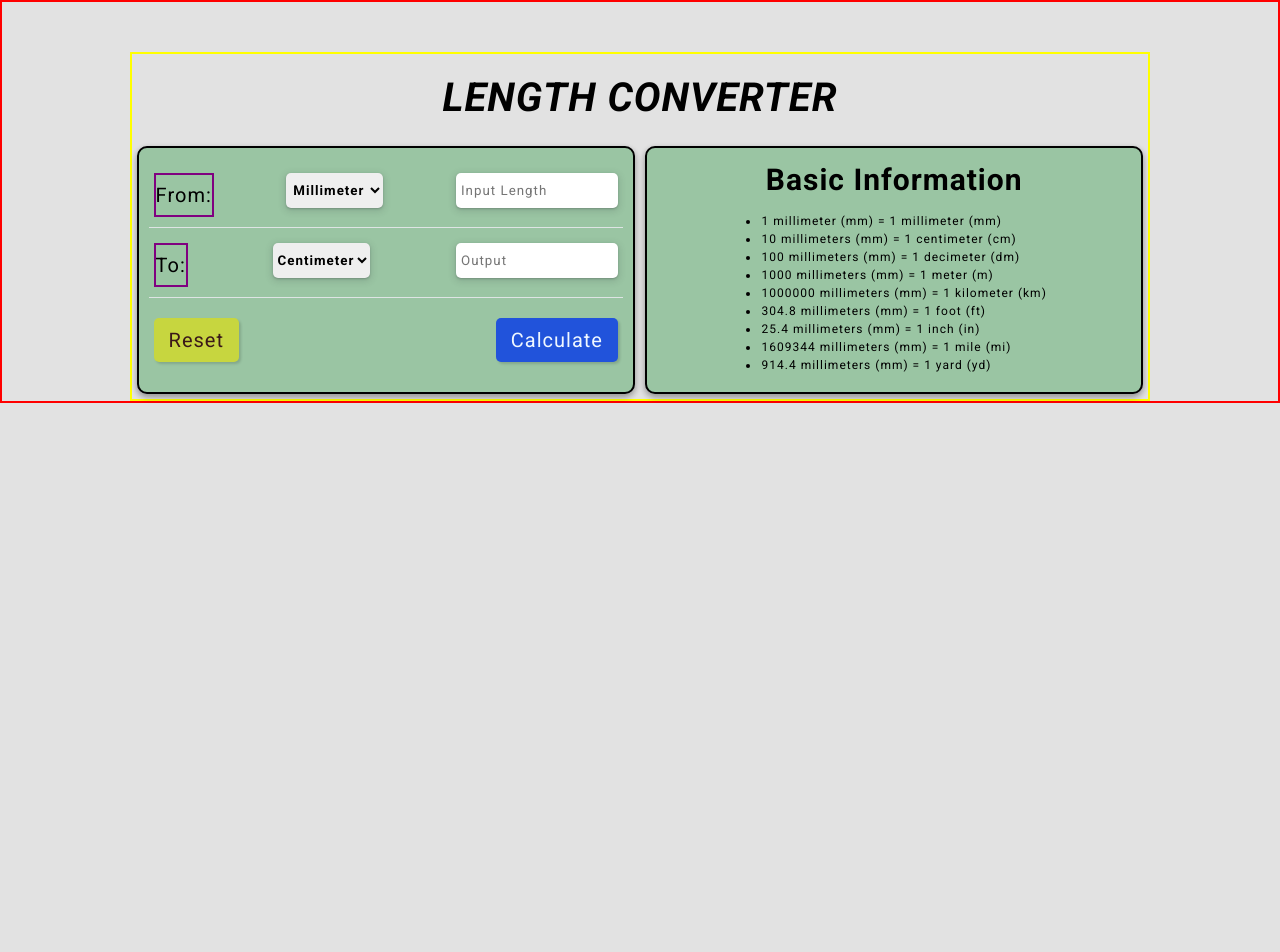
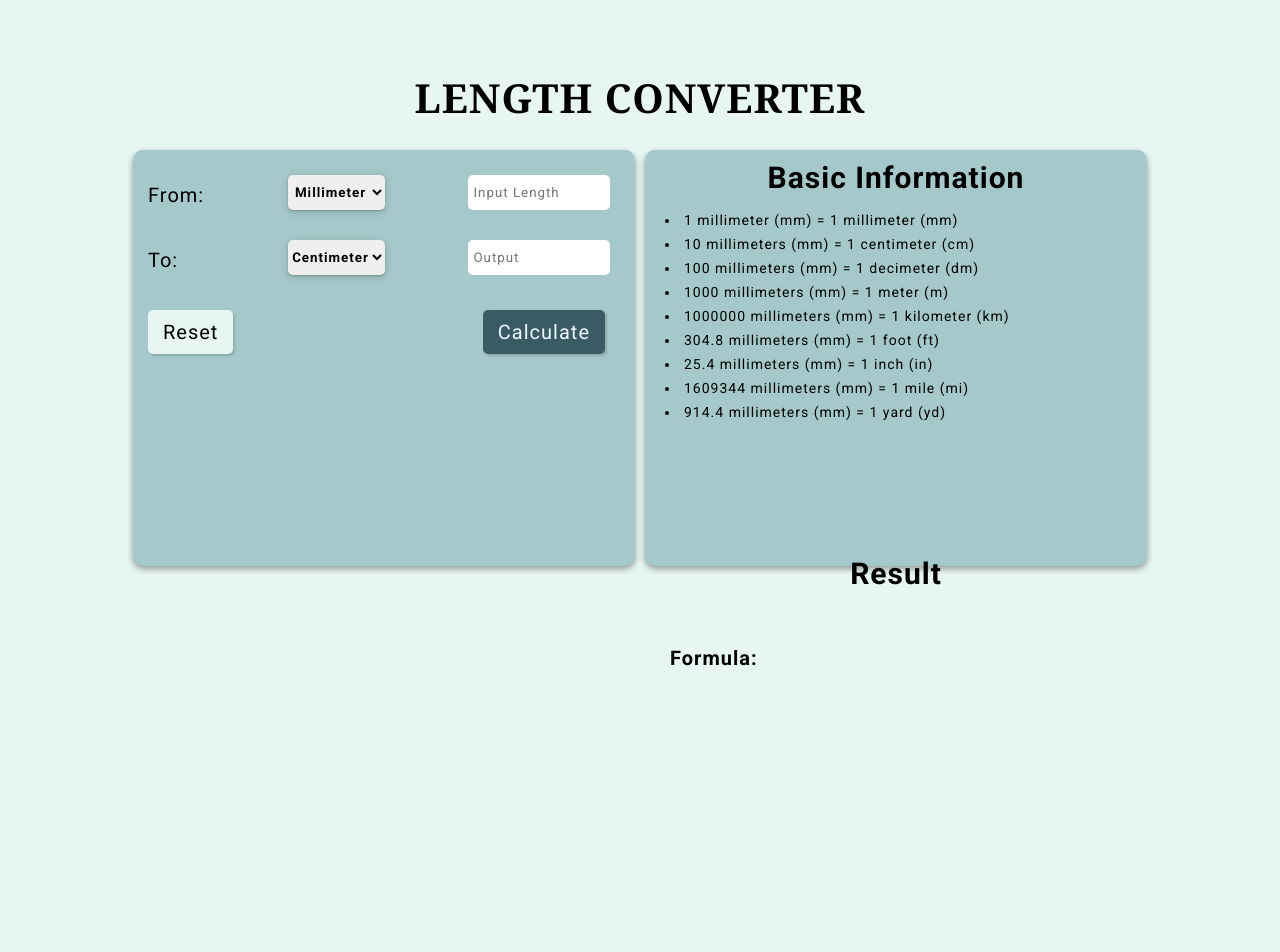
Before and after one commit to Mukta-24/Unit_Converter, a plain HTML site: page index.html in a window 1280 px wide. Before the commit the page ends 800 px from the top, so only its background shows below. Drawn offline with Linux system fonts and the light colour scheme.

Commit message:
add styling

```diff
--- a/index.html
+++ b/index.html
@@ -53,7 +53,7 @@
                 </div>
 
                 <div class="tool-input-group">
-                    <button  class="tool-btn tool-btn-reset">Reset</button>
+                    <button onclick="RestLengthConverter()"  class="tool-btn tool-btn-reset">Reset</button>
                     <button onclick="CalculateLength()" class="tool-btn tool-btn-calculate">Calculate</button>
                 </div>
             </div>
--- a/style.css
+++ b/style.css
@@ -8,15 +8,15 @@
     letter-spacing: 1px;
 }
 body{
-    background-color: #e2e2e2;
+    background-color: #E7F6F2;
 }
 
 .head-container{
-    border:2px solid red;
+    /* border:2px solid red; */
     width: 100%;
 }
 .tool-container{
-    border: 2px solid yellow;
+    /* border: 2px solid yellow; */
     display: flex;
     flex-direction: column;
     align-items: center;
@@ -24,11 +24,12 @@ body{
     margin: 50px auto 0px auto;
 }
 .tool-container h1{
-    display: block;
+    /* display: block; */
     text-align: center;
     margin: 20px 10px;
     text-transform: uppercase;
-    font-style: italic;
+    font-family: Georgia, 'Times New Roman', Times, serif;
+    /* font-style: italic; */
     font-size: 40px;
     font-weight: 700;
 }
@@ -37,43 +38,48 @@ body{
     width: 100%;
 }
 .tool-container-feild{
-    border: 2px solid black;
+    /* border: 2px solid black; */
     display: block;
     width: 50%;
     padding: 10px;
     margin: 5px;
-    background: rgb(154, 197, 163);
+    background: #A5C9CA;
     border-radius: 10px;
     box-shadow: rgba(0, 0, 0, 0.16) 0px 3px 6px, rgba(0, 0, 0, 0.23) 0px 3px 6px;
 }
 .tool-input-group{
+    /* border: 0.2px solid black; */
     display: flex;
     justify-items: center;
     justify-content: space-between;
     width: 100%;
     margin: 5px auto;
-    position: relative;
+    /* position: relative; */
     padding: 10px 5px;
-    border-bottom: 1px solid rgb(222, 228, 228);
+    /* border-bottom: 1px solid rgb(222, 228, 228); */
 }
 .tool-input-group:last-child{
+    /* border: 2px solid blue; */
     border: none;
 }
 .tool-input-label{
-    border: 2px solid purple;
-    display: block;
+    /* border: 2px solid purple; */
+    display: flex;
     font-size: 20px;
     line-height: 40px;
-    /* width: 100%; */
+    /* width: 20px; */
+    width: 12%;
 }
 .tool-input-feild{
+    /* border: 2px solid black; */
     display: block;
-    box-shadow: rgba(60, 64, 67, 0.3) 0px 1px 2px 0px, rgba(60, 64, 67, 0.15) 0px 2px 6px 2px;
-    /* width: 150px; */
+    /* box-shadow: rgba(75, 83, 90, 0.3) 0px 1px 2px 0px, rgba(60, 64, 67, 0.15) 0px 2px 6px 2px; */
+    width: 30%;
     height: 35px;
     border: None;
     border-radius: 5px;
     padding: 5px;
+    margin-right: 10px;
 }
 .tool-btn{
     border: none;
@@ -92,14 +98,14 @@ body{
 .tool-btn-reset{
     /* width: 150px; */
     margin-left: 0px;
-    background: rgb(199, 214, 63);
-    color: rgb(58, 25, 25);
+    background: #E7F6F2;
+    color: black;
 }
 .tool-select-group{
-    float: right;
+
     border: none;
     height: 35px;
-    /* min-width: 100px; */
+
     text-align: center;
     border-right:5px ;
     border-radius: 5px;
@@ -109,28 +115,32 @@ body{
 }
 .tool-btn-calculate{
     /* width: 150px; */
-    margin-right: 0px;
-    background: rgb(33, 83, 219);
+    margin-right: 15px;
+    background: #395B64;
 }
 .tool-output-box{
-    display: none;
-    /* width: 100%; */
+    /* border: 1px solid black; */
+    display: flex;
+    width: 100%;
     height: 100%;
     flex-direction: column;
-    justify-content: center;
-    align-items: center;
+    /* justify-content: center; */
+    /* align-items: center; */
 }
 .tool-output-box ul{
-    margin: 5px;
+    /* border: 1px solid red; */
+    margin: 3px;
     margin-left: 25px;
+    /* align-items: left; */
 }
 .tool-output-box ul li{
-    padding: 2px;
-    font-size: 12px;
+    padding: 4px;
+    font-size: 14px;
 }
 
 #OutputInfo{
     display: flex;
+    /* align-items: center; */
 }
 .tool-output-box h2{
     text-align: center;
@@ -139,7 +149,7 @@ body{
 }
 .tool-output-box p{
     text-align: left;
-    margin-top: 10px;
+    margin: 15px;
     font-size: 20px;
     align-self: flex-start;
 }
@@ -155,7 +165,7 @@ body{
     justify-content: center;
     align-items: center;
     text-align: center;
-    color: #5A5A5A;
+    color: #395B64;
 }
 .tool-author-intro p{
     margin: 5px;
@@ -178,7 +188,7 @@ body{
     font-style: italic;
     font-weight: 800;
     margin: 5px 5px 0 5px;
-    position: absolute;
+    /* position: absolute; */
     bottom: 1px;
     right: 0px;
 }
```
